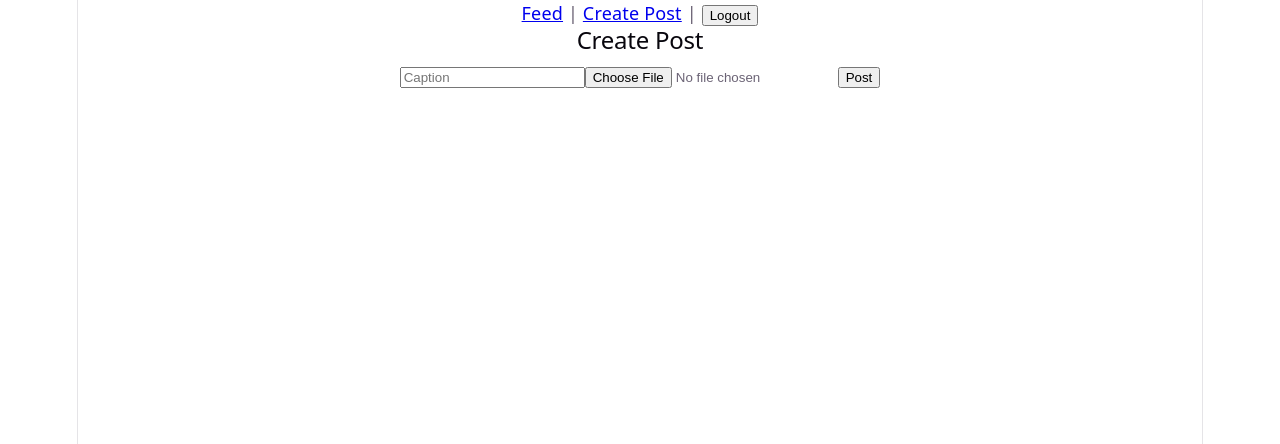
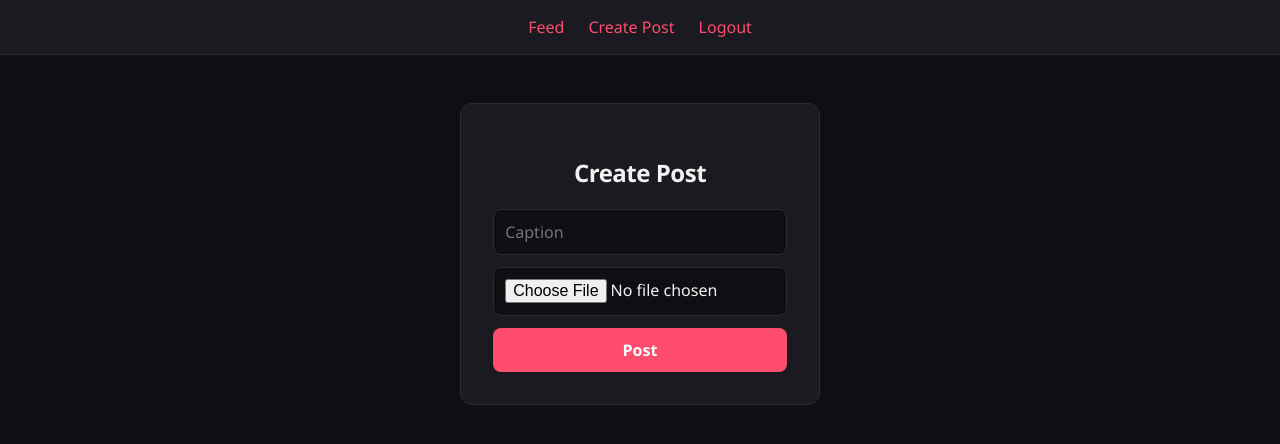
Before and after one commit to ChetanChhetariya/snaply-frontend, a React (Vite) app: page /create-post in a window 1280 px wide. Shown: the top 444 px of the page. Built offline with nearby package versions, Linux system fonts and the light colour scheme; no server answers; sample sign-in values are in the browser's storage.

Commit message:
Add basic styling for navbar, forms, and feed

```diff
--- /dev/null
+++ b/src/components/common/AuthForm.css
@@ -0,0 +1,35 @@
+.auth-form {
+  max-width: 360px;
+  margin: 3rem auto;
+  padding: 2rem;
+  background-color: var(--color-surface);
+  border-radius: 12px;
+  border: 1px solid var(--color-border);
+  text-align: center;
+}
+
+.auth-form input {
+  width: 100%;
+  padding: 0.7rem;
+  margin-bottom: 0.75rem;
+  background-color: var(--color-bg);
+  border: 1px solid var(--color-border);
+  border-radius: 8px;
+  color: var(--color-text);
+}
+
+.auth-form button {
+  width: 100%;
+  padding: 0.7rem;
+  background-color: var(--color-primary);
+  color: white;
+  border: none;
+  border-radius: 8px;
+  font-weight: 600;
+  cursor: pointer;
+}
+
+.auth-form p {
+  color: var(--color-text-muted);
+  font-size: 0.9rem;
+}
--- /dev/null
+++ b/src/components/common/post/PostCard.css
@@ -0,0 +1,46 @@
+.feed {
+  max-width: 480px;
+  margin: 2rem auto;
+}
+
+.post-card {
+  background-color: var(--color-surface);
+  border: 1px solid var(--color-border);
+  border-radius: 12px;
+  margin-bottom: 1.5rem;
+  overflow: hidden;
+}
+
+.post-card img {
+  width: 100%;
+  display: block;
+}
+
+.post-card-body {
+  padding: 0.9rem 1rem;
+}
+
+.post-card-username {
+  font-weight: 600;
+  margin: 0 0 0.5rem 0;
+}
+
+.post-card-caption {
+  color: var(--color-text-muted);
+  margin: 0.5rem 0;
+}
+
+.post-card button {
+  background-color: transparent;
+  border: 1px solid var(--color-primary);
+  color: var(--color-primary);
+  padding: 0.4rem 1rem;
+  border-radius: 20px;
+  cursor: pointer;
+  font-weight: 600;
+}
+
+.post-card button:hover {
+  background-color: var(--color-primary);
+  color: white;
+}
--- a/src/index.css
+++ b/src/index.css
@@ -1,111 +1,34 @@
 :root {
-  --text: #6b6375;
-  --text-h: #08060d;
-  --bg: #fff;
-  --border: #e5e4e7;
-  --code-bg: #f4f3ec;
-  --accent: #aa3bff;
-  --accent-bg: rgba(170, 59, 255, 0.1);
-  --accent-border: rgba(170, 59, 255, 0.5);
-  --social-bg: rgba(244, 243, 236, 0.5);
-  --shadow:
-    rgba(0, 0, 0, 0.1) 0 10px 15px -3px, rgba(0, 0, 0, 0.05) 0 4px 6px -2px;
-
-  --sans: system-ui, 'Segoe UI', Roboto, sans-serif;
-  --heading: system-ui, 'Segoe UI', Roboto, sans-serif;
-  --mono: ui-monospace, Consolas, monospace;
-
-  font: 18px/145% var(--sans);
-  letter-spacing: 0.18px;
-  color-scheme: light dark;
-  color: var(--text);
-  background: var(--bg);
-  font-synthesis: none;
-  text-rendering: optimizeLegibility;
-  -webkit-font-smoothing: antialiased;
-  -moz-osx-font-smoothing: grayscale;
-
-  @media (max-width: 1024px) {
-    font-size: 16px;
-  }
+  --color-bg: #0f0f13;
+  --color-surface: #1a1a20;
+  --color-primary: #ff4d6d;
+  --color-text: #f2f2f2;
+  --color-text-muted: #9a9aa5;
+  --color-border: #2a2a32;
 }
 
-@media (prefers-color-scheme: dark) {
-  :root {
-    --text: #9ca3af;
-    --text-h: #f3f4f6;
-    --bg: #16171d;
-    --border: #2e303a;
-    --code-bg: #1f2028;
-    --accent: #c084fc;
-    --accent-bg: rgba(192, 132, 252, 0.15);
-    --accent-border: rgba(192, 132, 252, 0.5);
-    --social-bg: rgba(47, 48, 58, 0.5);
-    --shadow:
-      rgba(0, 0, 0, 0.4) 0 10px 15px -3px, rgba(0, 0, 0, 0.25) 0 4px 6px -2px;
-  }
-
-  #social .button-icon {
-    filter: invert(1) brightness(2);
-  }
+* {
+  box-sizing: border-box;
 }
 
 body {
   margin: 0;
+  font-family: 'Segoe UI', system-ui, sans-serif;
+  background-color: var(--color-bg);
+  color: var(--color-text);
 }
 
-#root {
-  width: 1126px;
-  max-width: 100%;
-  margin: 0 auto;
-  text-align: center;
-  border-inline: 1px solid var(--border);
-  min-height: 100svh;
-  display: flex;
-  flex-direction: column;
-  box-sizing: border-box;
+input, button {
+  font-family: inherit;
+  font-size: 1rem;
 }
 
-h1,
-h2 {
-  font-family: var(--heading);
-  font-weight: 500;
-  color: var(--text-h);
+a {
+  color: var(--color-primary);
+  text-decoration: none;
 }
 
-h1 {
-  font-size: 56px;
-  letter-spacing: -1.68px;
-  margin: 32px 0;
-  @media (max-width: 1024px) {
-    font-size: 36px;
-    margin: 20px 0;
-  }
+h2 {
+  font-weight: 700;
+  letter-spacing: -0.02em;
 }
-h2 {
-  font-size: 24px;
-  line-height: 118%;
-  letter-spacing: -0.24px;
-  margin: 0 0 8px;
-  @media (max-width: 1024px) {
-    font-size: 20px;
-  }
-}
-p {
-  margin: 0;
-}
-
-code,
-.counter {
-  font-family: var(--mono);
-  display: inline-flex;
-  border-radius: 4px;
-  color: var(--text-h);
-}
-
-code {
-  font-size: 15px;
-  line-height: 135%;
-  padding: 4px 8px;
-  background: var(--code-bg);
-}
--- /dev/null
+++ b/src/layouts/Navbar.css
@@ -0,0 +1,16 @@
+.navbar {
+  display: flex;
+  justify-content: center;
+  gap: 1.5rem;
+  padding: 1rem;
+  background-color: var(--color-surface);
+  border-bottom: 1px solid var(--color-border);
+}
+
+.navbar button {
+  background: none;
+  border: none;
+  color: var(--color-primary);
+  cursor: pointer;
+  padding: 0;
+}
--- a/src/layouts/Navbar.jsx
+++ b/src/layouts/Navbar.jsx
@@ -1,4 +1,5 @@
 import { Link, useNavigate } from 'react-router-dom';
+import './Navbar.css';
 
 function Navbar() {
   const navigate = useNavigate();
@@ -10,15 +11,17 @@ function Navbar() {
   };
 
   return (
-    <nav>
+    <nav className="navbar">
       {token ? (
         <>
-          <Link to="/feed">Feed</Link> | <Link to="/create-post">Create Post</Link> |{' '}
+          <Link to="/feed">Feed</Link>
+          <Link to="/create-post">Create Post</Link>
           <button onClick={handleLogout}>Logout</button>
         </>
       ) : (
         <>
-          <Link to="/login">Login</Link> | <Link to="/signup">Sign Up</Link>
+          <Link to="/login">Login</Link>
+          <Link to="/signup">Sign Up</Link>
         </>
       )}
     </nav>
--- a/src/pages/CreatePost.jsx
+++ b/src/pages/CreatePost.jsx
@@ -1,5 +1,6 @@
 import { useState } from 'react';
 import { createPost } from '../services/postService';
+import '../components/common/AuthForm.css';
 
 function CreatePost() {
   const [caption, setCaption] = useState('');
@@ -32,7 +33,7 @@ function CreatePost() {
   };
 
   return (
-    <form onSubmit={handleSubmit}>
+    <form className="auth-form" onSubmit={handleSubmit}>
       <h2>Create Post</h2>
 
       {error && <p>{error}</p>}
--- a/src/pages/Feed.jsx
+++ b/src/pages/Feed.jsx
@@ -1,10 +1,10 @@
 import { useEffect, useState } from 'react';
 import { getFeed, likePost, unlikePost } from '../services/postService';
+import '../components/common/post/PostCard.css';
 
 function Feed() {
   const [posts, setPosts] = useState([]);
   const [error, setError] = useState('');
-  const [likedPosts, setLikedPosts] = useState([]);
 
   useEffect(() => {
     const fetchFeed = async () => {
@@ -20,31 +20,36 @@ function Feed() {
     fetchFeed();
   }, []);
 
-  const handleLike = async (postId) => {
+  const handleLike = async (postId, likedByMe) => {
     const token = localStorage.getItem('token');
 
-    if (likedPosts.includes(postId)) {
+    if (likedByMe) {
       await unlikePost(postId, token);
-      setLikedPosts(likedPosts.filter((id) => id !== postId));
     } else {
       await likePost(postId, token);
-      setLikedPosts([...likedPosts, postId]);
     }
+
+    setPosts(
+      posts.map((post) =>
+        post.id === postId ? { ...post, liked_by_me: !likedByMe } : post
+      )
+    );
   };
 
   return (
-    <div>
-      <h2>Feed</h2>
+    <div className="feed">
       {error && <p>{error}</p>}
 
       {posts.map((post) => (
-        <div key={post.id}>
-          <p>{post.username}</p>
-          <img src={`http://localhost:5000${post.image_url}`} alt={post.caption} width="300" />
-          <p>{post.caption}</p>
-          <button onClick={() => handleLike(post.id)}>
-            {likedPosts.includes(post.id) ? 'Unlike' : 'Like'}
-          </button>
+        <div className="post-card" key={post.id}>
+          <img src={`http://localhost:5000${post.image_url}`} alt={post.caption} />
+          <div className="post-card-body">
+            <p className="post-card-username">{post.username}</p>
+            <p className="post-card-caption">{post.caption}</p>
+            <button onClick={() => handleLike(post.id, post.liked_by_me)}>
+              {post.liked_by_me ? 'Unlike' : 'Like'}
+            </button>
+          </div>
         </div>
       ))}
     </div>
--- a/src/pages/Login.jsx
+++ b/src/pages/Login.jsx
@@ -1,5 +1,6 @@
 import { useState } from 'react';
 import { login } from '../services/authService';
+import '../components/common/AuthForm.css';
 
 function Login() {
   const [email, setEmail] = useState('');
@@ -8,37 +9,20 @@ function Login() {
 
   const handleSubmit = async (e) => {
     e.preventDefault();
-    setError('');
-
     try {
       const data = await login(email, password);
       localStorage.setItem('token', data.token);
-      console.log('Logged in:', data.user);
-    } catch (err) {
+    } catch {
       setError('Invalid email or password');
     }
   };
 
   return (
-    <form onSubmit={handleSubmit}>
+    <form className="auth-form" onSubmit={handleSubmit}>
       <h2>Login</h2>
-
       {error && <p>{error}</p>}
-
-      <input
-        type="email"
-        placeholder="Email"
-        value={email}
-        onChange={(e) => setEmail(e.target.value)}
-      />
-
-      <input
-        type="password"
-        placeholder="Password"
-        value={password}
-        onChange={(e) => setPassword(e.target.value)}
-      />
-
+      <input type="email" placeholder="Email" value={email} onChange={(e) => setEmail(e.target.value)} />
+      <input type="password" placeholder="Password" value={password} onChange={(e) => setPassword(e.target.value)} />
       <button type="submit">Login</button>
     </form>
   );
--- a/src/pages/Signup.jsx
+++ b/src/pages/Signup.jsx
@@ -1,5 +1,6 @@
 import { useState } from 'react';
 import { signup } from '../services/authService';
+import '../components/common/AuthForm.css';
 
 function Signup() {
   const [username, setUsername] = useState('');
@@ -10,44 +11,22 @@ function Signup() {
 
   const handleSubmit = async (e) => {
     e.preventDefault();
-    setError('');
-
     try {
       await signup(username, email, password);
       setSuccess(true);
-    } catch (err) {
+    } catch {
       setError('Something went wrong, try a different email or username');
     }
   };
 
   return (
-    <form onSubmit={handleSubmit}>
+    <form className="auth-form" onSubmit={handleSubmit}>
       <h2>Sign Up</h2>
-
       {error && <p>{error}</p>}
       {success && <p>Account created! You can now log in.</p>}
-
-      <input
-        type="text"
-        placeholder="Username"
-        value={username}
-        onChange={(e) => setUsername(e.target.value)}
-      />
-
-      <input
-        type="email"
-        placeholder="Email"
-        value={email}
-        onChange={(e) => setEmail(e.target.value)}
-      />
-
-      <input
-        type="password"
-        placeholder="Password"
-        value={password}
-        onChange={(e) => setPassword(e.target.value)}
-      />
-
+      <input type="text" placeholder="Username" value={username} onChange={(e) => setUsername(e.target.value)} />
+      <input type="email" placeholder="Email" value={email} onChange={(e) => setEmail(e.target.value)} />
+      <input type="password" placeholder="Password" value={password} onChange={(e) => setPassword(e.target.value)} />
       <button type="submit">Sign Up</button>
     </form>
   );
```
